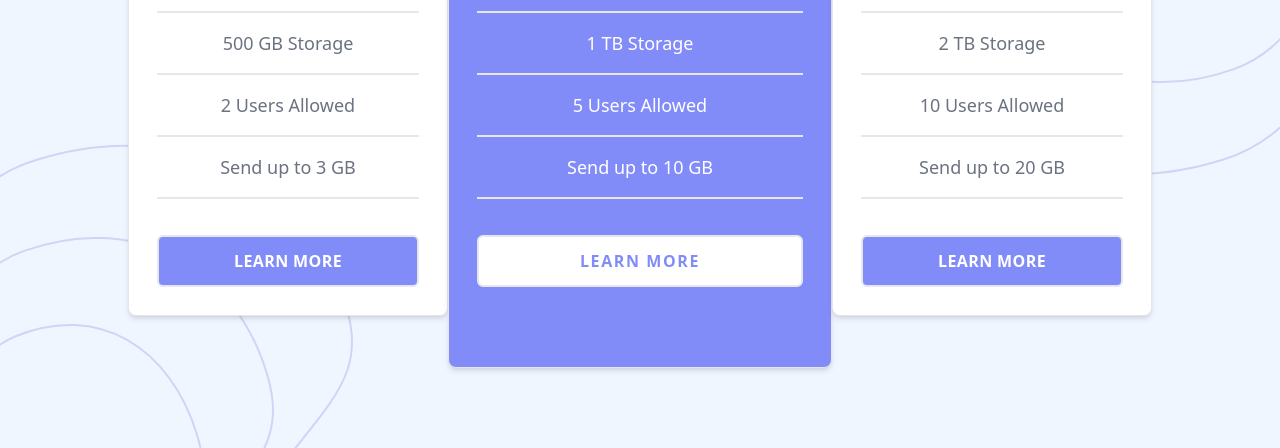
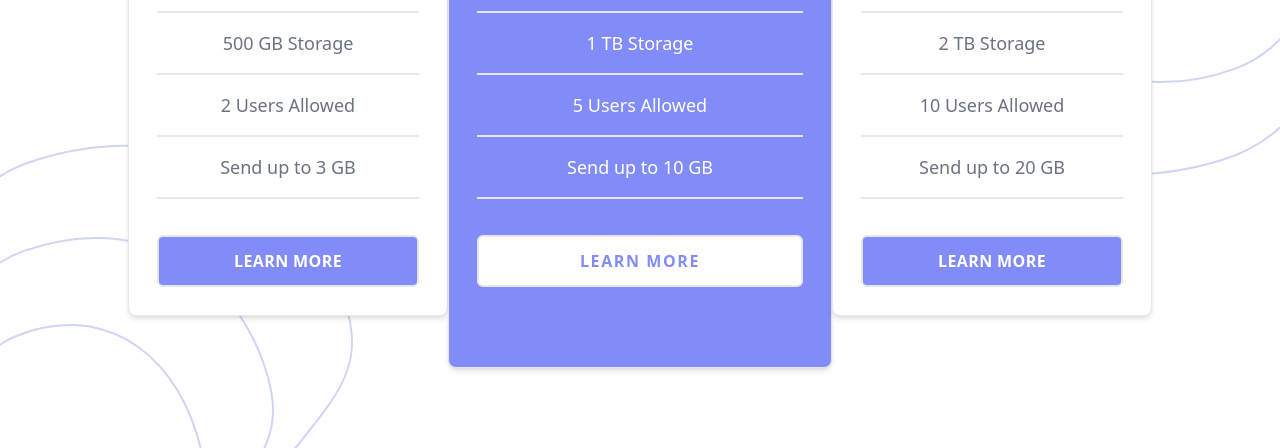
Before and after one commit to sandro21-glitch/Pricing-component-with-TailwindCSS, a plain HTML site: page index.html in a window 1280 px wide. Shown: the part 482-930 px from the top of the page. Drawn offline with nearby package versions, Linux system fonts and the light colour scheme.

Commit message:
Update index.html

```diff
--- a/index.html
+++ b/index.html
@@ -14,7 +14,7 @@
 <body>
 
     <!-- Global Container -->
-    <div class="min-h-screen font-sans flex items-center relative overflow-hidden bg-blue-50 -z-20" >
+    <div class="min-h-screen font-sans flex items-center relative overflow-hidden">
       <!-- Images -->
       <img src="/images/bg-bottom.svg" alt="" class="hidden lg:block absolute lg:bottom-0 -z-10">
       <img src="/images/bg-top.svg" alt="" class="absolute -top-10 -right-52 -z-10 lg:top-0 lg:right-0">
```
